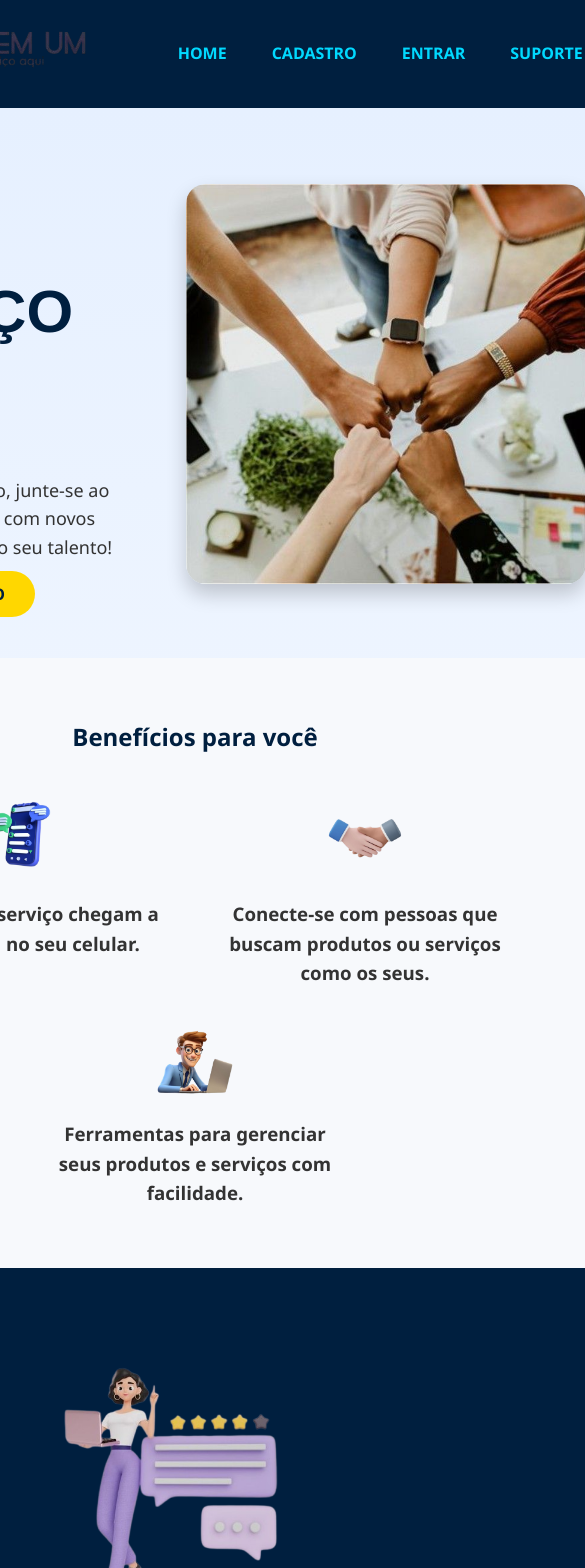
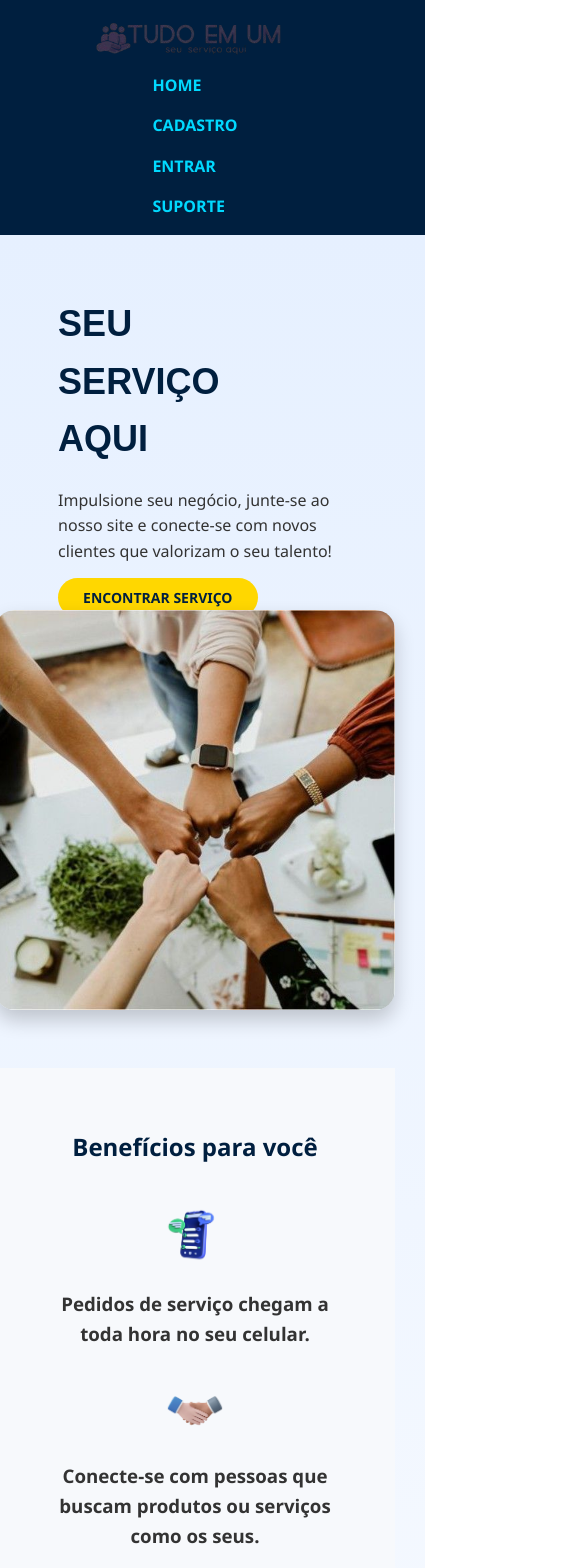
Before and after one commit to ngmaga/TDUM-tepi, a React (Create React App) app: page / in a window 390 px wide. Shown: the top 1568 px of the page, 585 px wide, since content can reach past the window. Built offline with nearby package versions, Linux system fonts and the light colour scheme.

Commit message:
Update LandingPage.css

```diff
--- a/src/styles/LandingPage.css
+++ b/src/styles/LandingPage.css
@@ -1,5 +1,3 @@
-/* Estilo da Landing Page com azul e dourado */
-
 body, html {
   margin: 0;
   padding: 0;
@@ -16,9 +14,11 @@ body, html {
   background: #001f3f;
   box-shadow: 0 2px 10px rgba(0, 0, 0, 0.2);
 }
-  h3{
+
+h3 {
   color: #333;
 }
+
 .header .logo img {
   height: 60px;
 }
@@ -218,3 +218,63 @@ body, html {
   0% { opacity: 0; transform: translateY(40px); }
   100% { opacity: 1; transform: translateY(0); }
 }
+
+@media screen and (max-width: 768px) {
+  .header {
+      flex-direction: column;
+      padding: 15px;
+  }
+
+  .header .logo img {
+      height: 50px;
+  }
+
+  nav ul {
+      flex-direction: column;
+      gap: 15px;
+  }
+
+  .text-box h1 {
+      font-size: 36px;
+  }
+
+  .text-box p {
+      font-size: 16px;
+  }
+
+  .cta-button {
+      padding: 10px 25px;
+      font-size: 14px;
+  }
+
+  .image-box img {
+      width: 100%;
+  }
+
+  .benefits {
+      gap: 30px;
+  }
+
+  .benefit img {
+      width: 60px;
+  }
+
+  .plano .btn {
+      font-size: 14px;
+      padding: 10px 20px;
+  }
+
+  .footer-container {
+      flex-direction: column;
+      align-items: center;
+  }
+
+  .footer-logo img {
+      height: 50px;
+  }
+
+  .footer-links ul {
+      flex-direction: column;
+      gap: 15px;
+  }
+}
```
Lines whose indentation alone changed are shown as unchanged.
